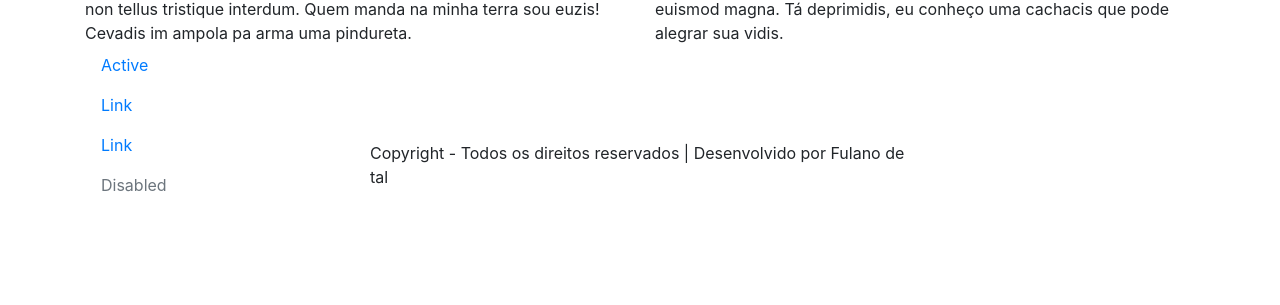
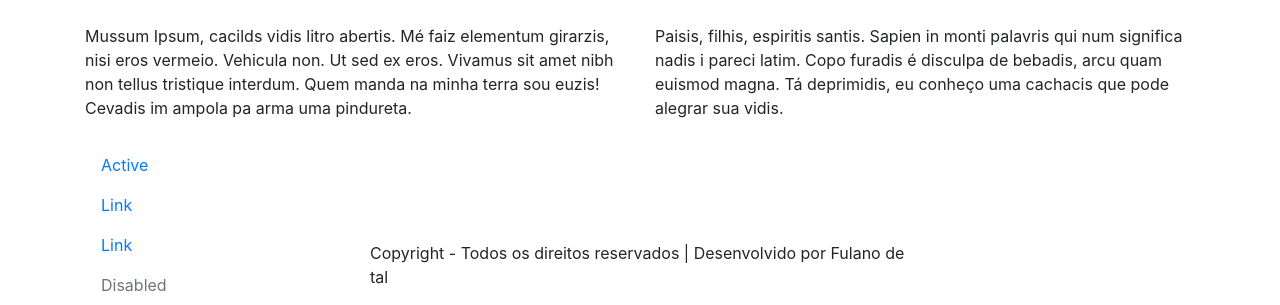
Before and after one commit to juliano1254/estacionamento, a Django app: page / in a window 1280 px wide. Shown: the part 743-1048 px from the top of the page. Before the commit the page ends 935 px from the top, so only its background shows below. Run offline with Django 4.2, Linux system fonts and the light colour scheme; some libraries are stand-ins or nearby versions.

Commit message:
Consertando o espaçamento das rows.

```diff
--- a/website/static/css/style.css
+++ b/website/static/css/style.css
@@ -2,3 +2,7 @@
     bottom: 0;
     position: absolute;
 }
+
+.row-space {
+    margin-top: 25px;
+}
--- a/website/templates/website/footer.html
+++ b/website/templates/website/footer.html
@@ -1,4 +1,4 @@
-<div class="row">
+<div class="row row-space">
     <div class="col-3">
         <ul class="nav flex-column">
             <li class="nav-item">
--- a/website/templates/website/index.html
+++ b/website/templates/website/index.html
@@ -13,7 +13,7 @@
 </div>
 {% endblock %}
 {% block main %}
-<div class="row">
+<div class="row row-space">
     <div class="col-6">
         Mussum Ipsum, cacilds vidis litro abertis. Mé faiz elementum girarzis,
         nisi eros vermeio. Vehicula non. Ut sed ex eros. Vivamus sit amet nibh
@@ -27,24 +27,24 @@
         pode alegrar sua vidis.
     </div>
 </div>
-<div class="row">
-    <div class="col-4">
+<div class="row row-space">
+    <div class="col-12 col-sm-4">
         Mussum Ipsum, cacilds vidis litro abertis. Mé faiz elementum girarzis,
         nisi eros vermeio. Vehicula non. Ut sed ex eros. Vivamus sit amet nibh
         non tellus tristique interdum. Quem manda na minha terra sou euzis!
         Cevadis im ampola pa arma uma pindureta.
     </div>
-    <div class="col-4">
+    <div class="col-12 col-sm-4">
         <img src="{% static 'imagens/estacionamento1.jpg' %}" alt="Foto de estacionamento">
     </div>
-    <div class="col-4">
+    <div class="col-12 col-sm-4">
         Paisis, filhis, espiritis santis. Sapien in monti palavris qui num
         significa nadis i pareci latim. Copo furadis é disculpa de bebadis,
         arcu quam euismod magna. Tá deprimidis, eu conheço uma cachacis que
         pode alegrar sua vidis.
     </div>
 </div>
-<div class="row">
+<div class="row row-space">
     <div class="col-6">
         Mussum Ipsum, cacilds vidis litro abertis. Mé faiz elementum girarzis,
         nisi eros vermeio. Vehicula non. Ut sed ex eros. Vivamus sit amet nibh
```
